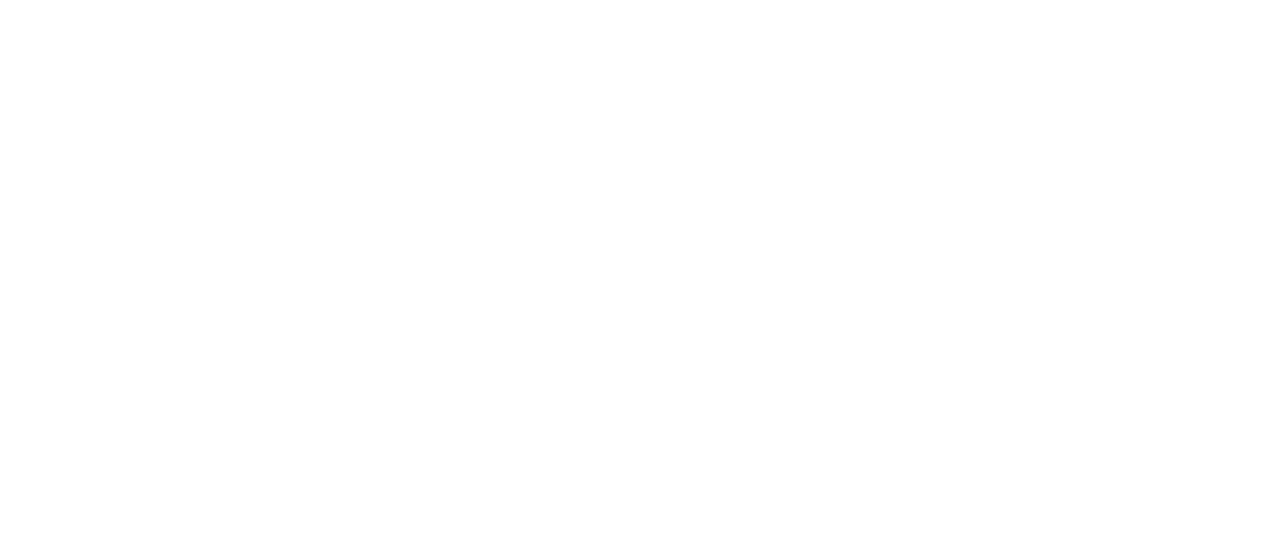
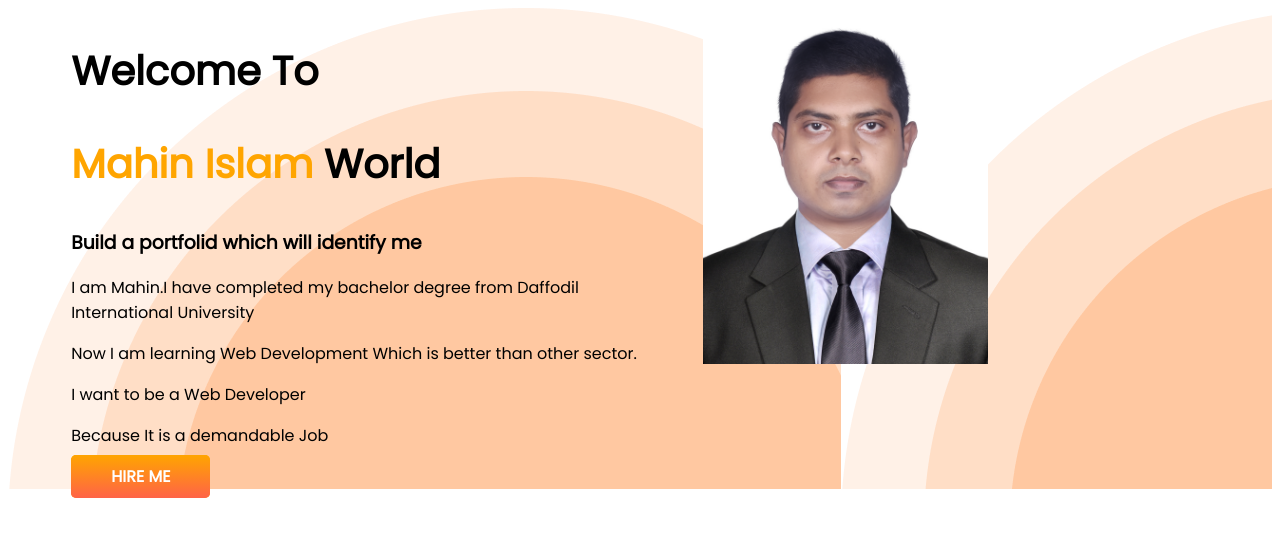
Before and after one commit to MahinIslam2/developer-portfolio, a plain HTML site: page index.html in a window 1280 px wide. Drawn offline with Linux system fonts and the light colour scheme.

Commit message:
top-banner added

```diff
--- a/index.html
+++ b/index.html
@@ -1,13 +1,33 @@
 <!DOCTYPE html>
 <html lang="en">
+
 <head>
     <meta charset="UTF-8">
     <meta http-equiv="X-UA-Compatible" content="IE=edge">
     <meta name="viewport" content="width=device-width, initial-scale=1.0">
     <title>Mahin Portfolio</title>
+    <link rel="preconnect" href="https://fonts.googleapis.com">
+    <link rel="preconnect" href="https://fonts.gstatic.com" crossorigin>
+    <link href="https://fonts.googleapis.com/css2?family=Poppins&display=swap" rel="stylesheet">
     <link rel="stylesheet" href="style.css">
 </head>
+
 <body>
+    <section class="top-banner">
+        <div class="half-width">
+            <h1>Welcome To</h1>
+            <h1><span class="orange-color">Mahin Islam </span>World</h1>
+            <h3>Build a portfolid which will identify me</h3>
+            <p>I am Mahin.I have completed my bachelor degree from Daffodil International University</p>
+            <p>Now I am learning Web Development Which is better than other sector.</p>
+            <p>I want to be a Web Developer</p>
+            <p>Because It is a demandable Job</p>
+            <a class="link-button" target="_blank" href="https://www.linkedin.com/feed/">HIRE ME</a>
+        </div>
+        <div class="half-width">
+            <img src="Mahin.jpg" alt="">
+        </div>
+    </section>
+</body>
 
-</body>
 </html>
--- a/style.css
+++ b/style.css
@@ -0,0 +1,38 @@
+body {
+    font-family: 'Poppins', sans-serif;
+}
+
+h1 {
+    font-size: 40px;
+}
+
+.orange-color {
+    color: orange;
+}
+
+section {
+    display: flex;
+}
+
+.half-width {
+    width: 50%;
+    padding-left: 5%;
+}
+
+.half-width img {
+    width: 50%;
+}
+
+.link-button {
+    text-decoration: none;
+    background-image: linear-gradient(orange, tomato);
+    background-color: orange;
+    color: white;
+    font-weight: 700;
+    padding: 10px 40px;
+    border-radius: 5px;
+}
+
+.top-banner {
+    background-image: url(images/header_bg.png);
+}
```
Also changed, not shown: Mahin.jpg (added), images/developer.png (added), images/hardy.png (added), images/header_bg.png (added), images/icons/facebook.png (added), images/icons/insta.png (added), images/icons/js.png (added), images/icons/mongo.png (added), images/icons/nodejs.png (added), images/icons/react.png (added), images/icons/twitter.png (added).
